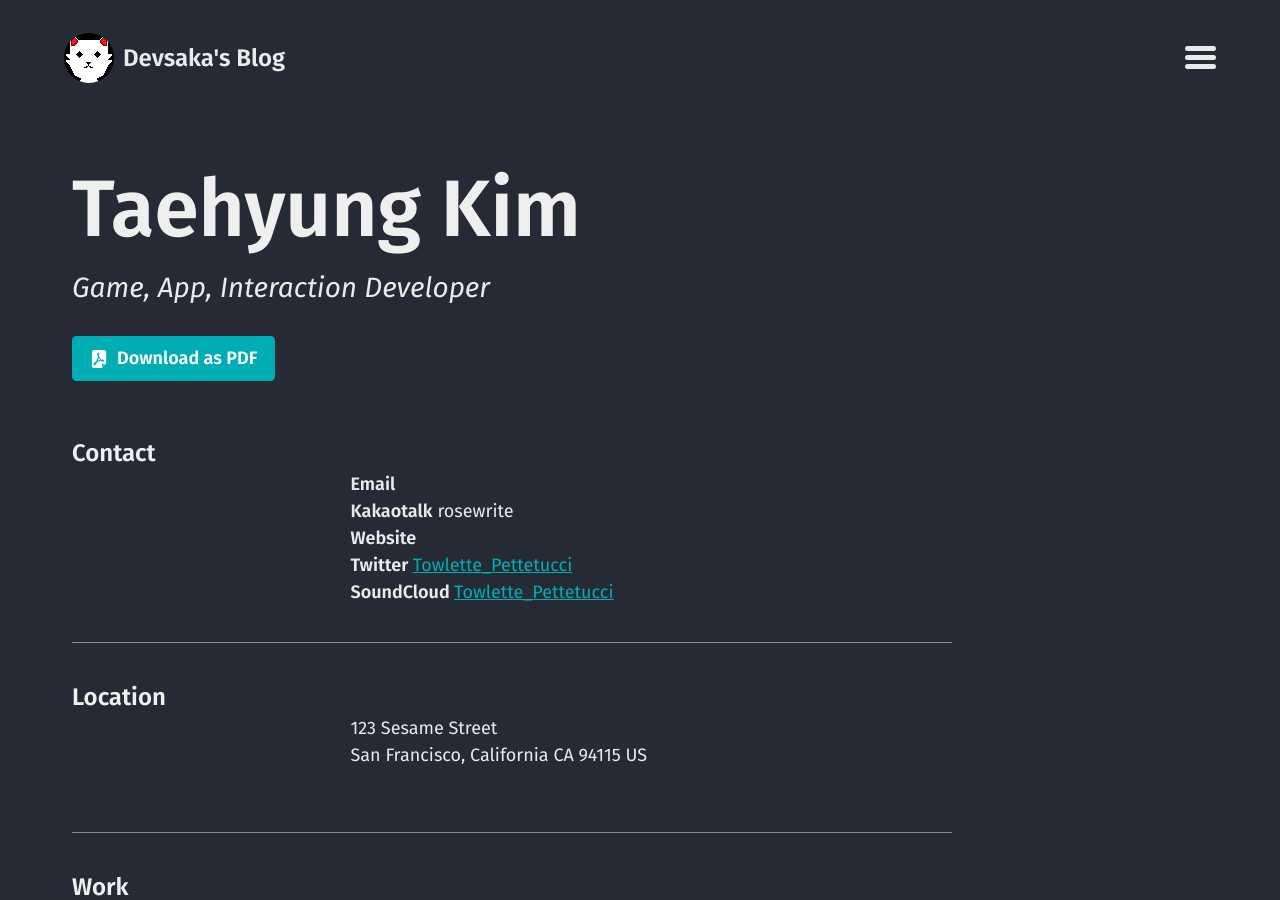
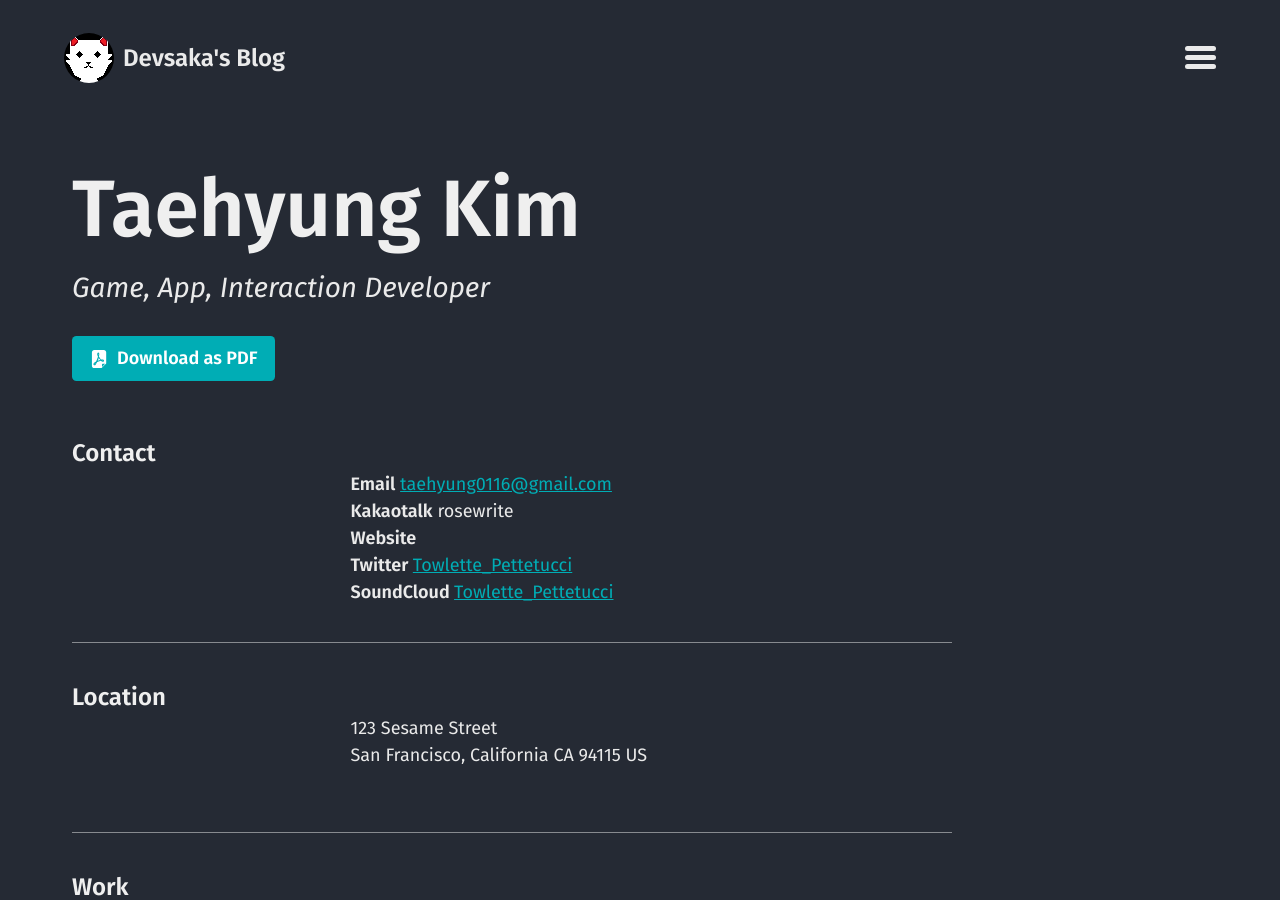
Before and after one commit to mmistakes/jekyll-theme-basically-basic, a Jekyll site: the page built from cv.md, in a window 1280 px wide and 900 px high. Built offline with Jekyll 4.4.1, drawn with Linux system fonts in a browser that asks for light colours.

Commit message:
Update _includes/cv/basics.html

```diff
--- a/_includes/cv/basics.html
+++ b/_includes/cv/basics.html
@@ -11,7 +11,7 @@
 
   <div class="entry-content">
     {% if cv.basics.email %}
-      <div class="email"><strong>Email</strong> <a href="mailto:{{ cv.basics.email }}">{{ taehyung0116@gmail.com }}</a></div>
+      <div class="email"><strong>Email</strong> <a href="mailto:{{ cv.basics.email }}">{{ cv.basics.email }}</a></div>
     {% endif %}
     {% if cv.basics.kakaotalk %}
       <div class="kakaotalk"><strong>Kakaotalk</strong> {{ cv.basics.kakaotalk }}</div>
```
